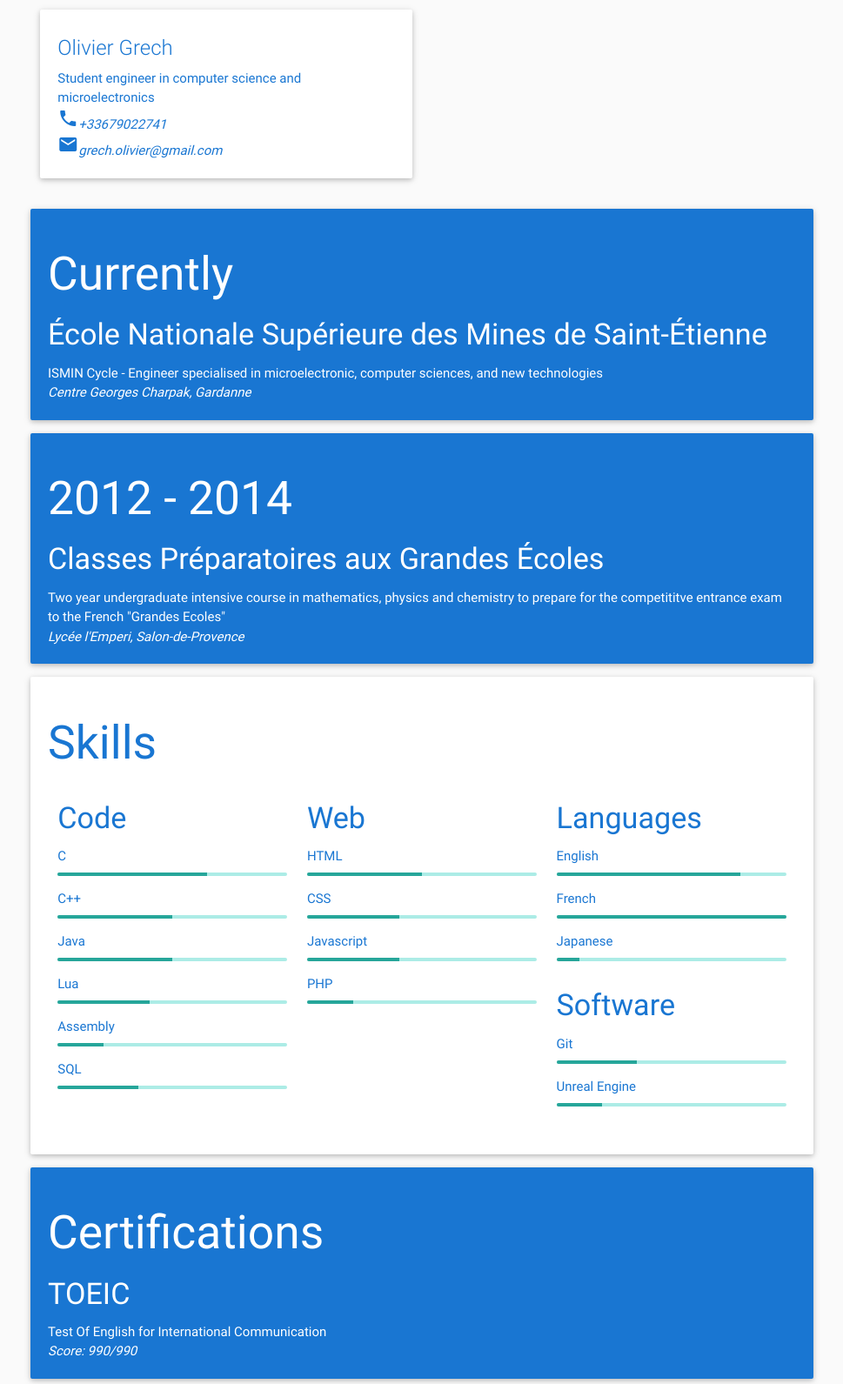
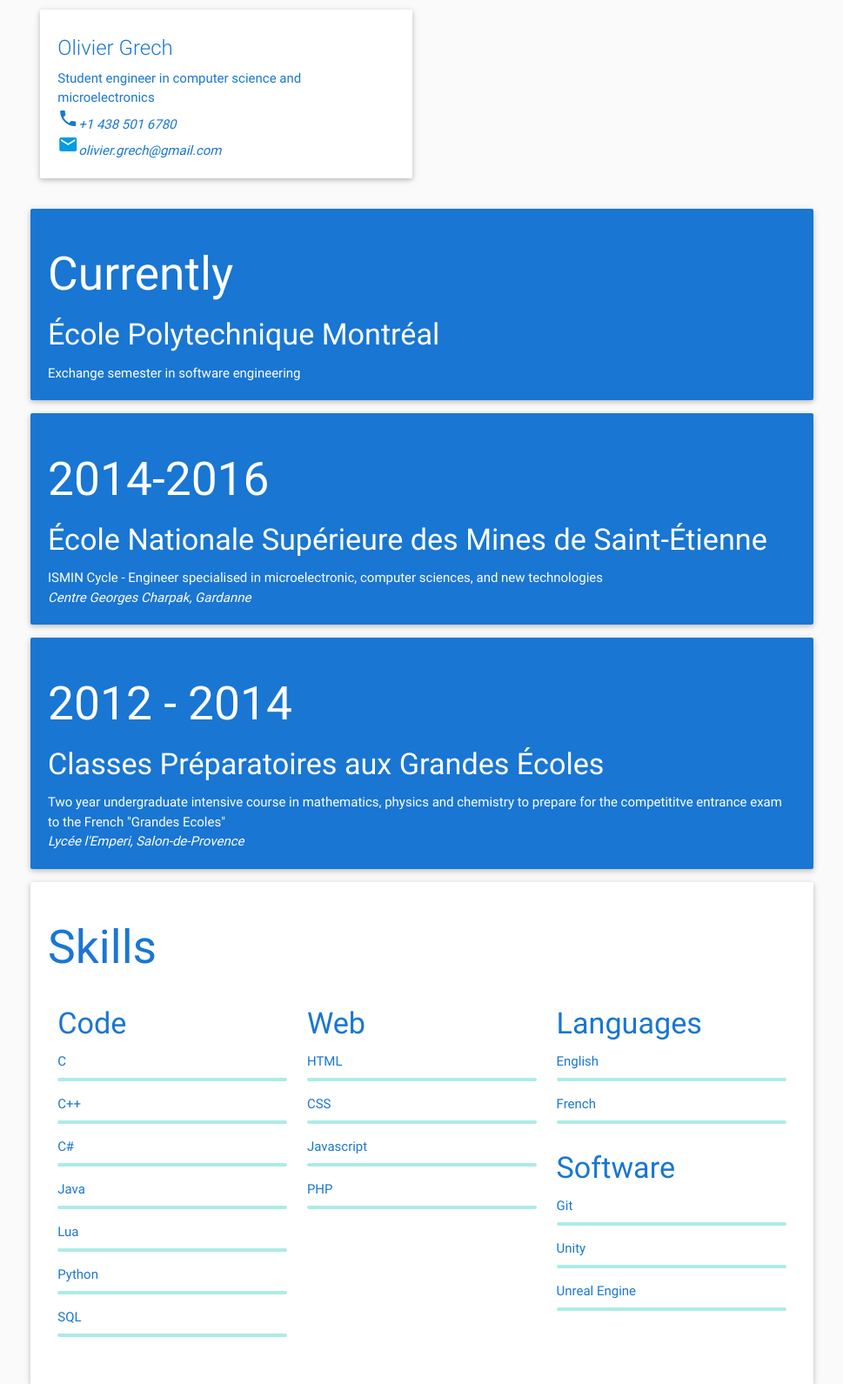
Before and after one commit to olivier-grech/olivier-grech.github.io, a plain HTML site: page index.html in a window 1280 px wide. Shown: the part 37-1628 px from the top of the page at 87% size, without its empty margins (155-1124 px from the left). Drawn offline with nearby package versions, Linux system fonts and the light colour scheme; files whose address does not match are found by name.

Commit message:
Rajouté École Polytechnique Montréal

```diff
--- a/index.html
+++ b/index.html
@@ -17,8 +17,8 @@
             <div class="card-content blue-text text-darken-2">
             <span class="card-title">Olivier Grech</span>
             <p>Student engineer in computer science and microelectronics</p>
-            <div><i class="material-icons">phone</i><em>+33679022741</em></div>
-            <div><i class="material-icons">email</i><em>grech.olivier@gmail.com</em></div>
+            <div><i class="material-icons">phone</i><em>+1 438 501 6780</em></div>
+                <div><a href="mailto:olivier.grech@gmail.com"><i class="material-icons">email</i></a><em>olivier.grech@gmail.com</em></div>
             </div>
             </div>
         </div>
@@ -34,6 +34,12 @@
 
     <div class="card-panel blue darken-2 white-text">
     <h2>Currently</h2>
+    <h4>École Polytechnique Montréal</h4>
+    <div>Exchange semester in software engineering</div>
+    </div>
+
+    <div class="card-panel blue darken-2 white-text">
+    <h2>2014-2016</h2>
     <h4>École Nationale Supérieure des Mines de Saint-Étienne</h4>
     <div>ISMIN Cycle - Engineer specialised in microelectronic, computer sciences, and new technologies</div>
     <em>Centre Georges Charpak, Gardanne</em>
@@ -54,32 +60,37 @@
             <!---->
             <div>C</div>
             <div class="progress">
-                <div class="determinate" style="width: 65%"></div>
+
             </div>
             <!---->
             <div>C++</div>
             <div class="progress">
-                <div class="determinate" style="width: 50%"></div>
+
+            </div>
+            <!---->
+            <div>C#</div>
+            <div class="progress">
+
             </div>
             <!---->
             <div>Java</div>
             <div class="progress">
-                <div class="determinate" style="width: 50%"></div>
+
             </div>
             <!---->
             <div>Lua</div>
             <div class="progress">
-                <div class="determinate" style="width: 40%"></div>
+
             </div>
             <!---->
-            <div>Assembly</div>
+            <div>Python</div>
             <div class="progress">
-                <div class="determinate" style="width: 20%"></div>
+
             </div>
             <!---->
             <div>SQL</div>
             <div class="progress">
-                <div class="determinate" style="width: 35%"></div>
+
             </div>
         </div>
         <!---->
@@ -88,22 +99,22 @@
             <!---->
             <div>HTML</div>
             <div class="progress">
-                <div class="determinate" style="width: 50%"></div>
+
             </div>
             <!---->
             <div>CSS</div>
             <div class="progress">
-                <div class="determinate" style="width: 40%"></div>
+
             </div>
              <!---->
             <div>Javascript</div>
             <div class="progress">
-                <div class="determinate" style="width: 40%"></div>
+
             </div>
             <!---->
             <div>PHP</div>
             <div class="progress">
-                <div class="determinate" style="width: 20%"></div>
+
             </div>
         </div>
         <!---->
@@ -112,18 +123,13 @@
             <!---->
             <div>English</div>
             <div class="progress">
-                <div class="determinate" style="width: 80%"></div>
             </div>
             <!---->
             <div>French</div>
             <div class="progress">
-                <div class="determinate" style="width: 100%"></div>
             </div>
             <!---->
-            <div>Japanese</div>
-            <div class="progress">
-                <div class="determinate" style="width: 10%"></div>
-            </div>
+
         </div>
          <!---->
         <div class="col s12 m4">
@@ -131,12 +137,17 @@
             <!---->
             <div>Git</div>
             <div class="progress">
-                <div class="determinate" style="width: 35%"></div>
+
+            </div>
+            <!---->
+            <div>Unity</div>
+            <div class="progress">
+
             </div>
             <!---->
             <div>Unreal Engine</div>
             <div class="progress">
-                <div class="determinate" style="width: 20%"></div>
+
             </div>
         </div>
         </div>
```
